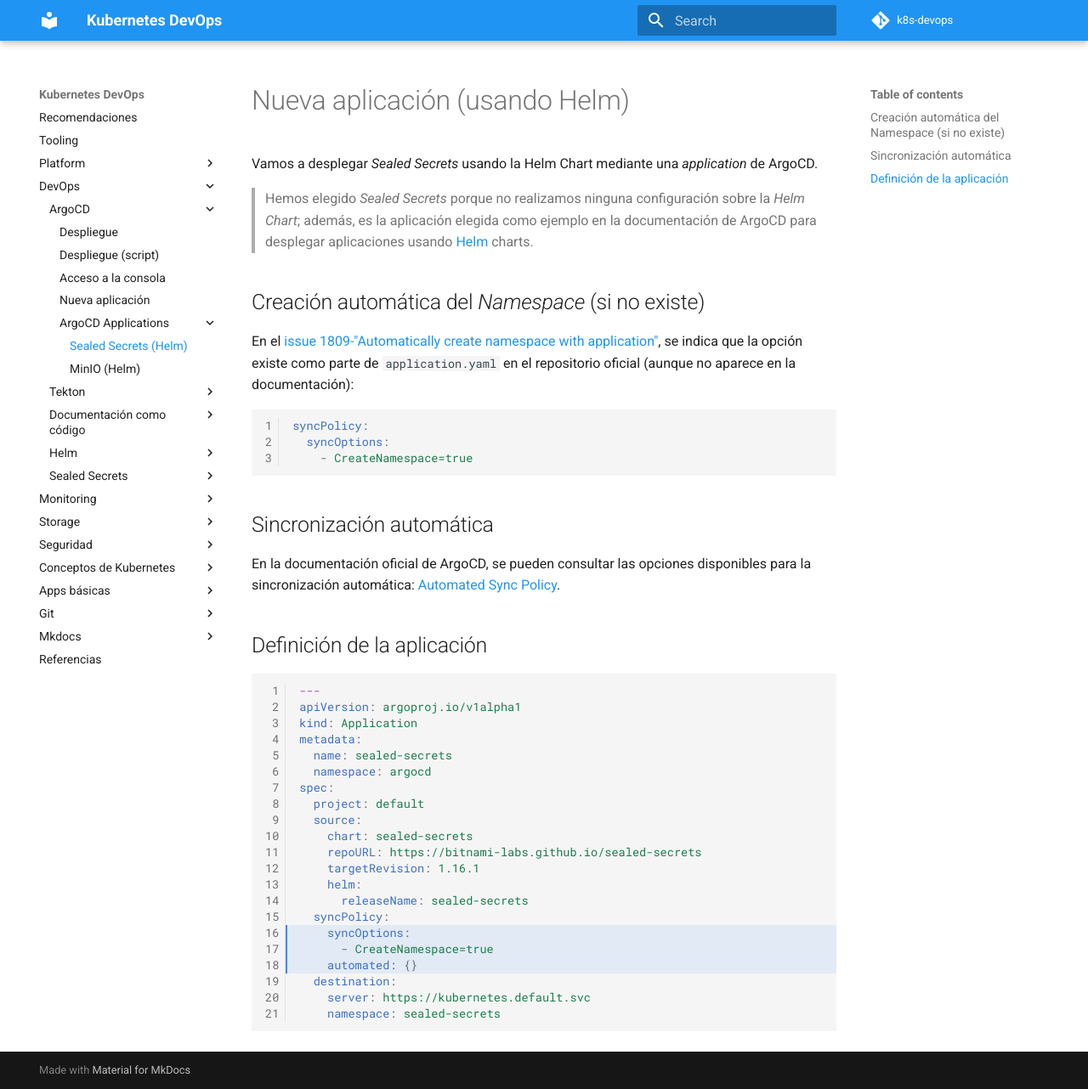
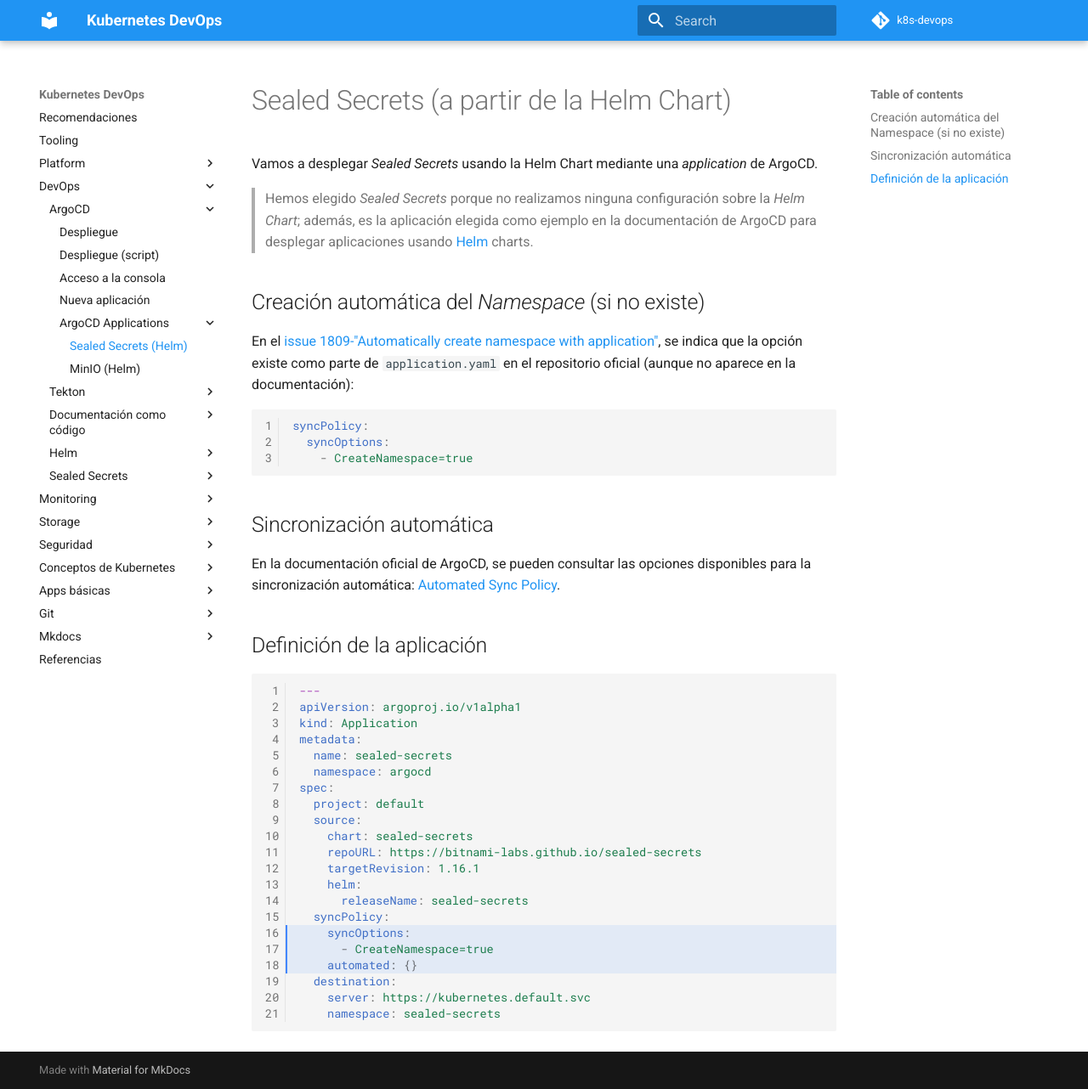
Before and after one commit to onthedock/k8s-devops, an MkDocs documentation site: the page built from docs/devops/argocd/apps/sealed-secrets.md, in a window 1280 px wide and 1282 px high. Shown: the whole window at 85% size. Built offline with MkDocs 1.6.1 and Material for MkDocs 9.7.7, drawn with Linux system fonts in a browser that asks for light colours; comment, search, counter and statistics services are not loaded.

Commit message:
Actualiza el título para reflejar que se trata de Sealed Secrets

```diff
--- a/docs/devops/argocd/apps/sealed-secrets.md
+++ b/docs/devops/argocd/apps/sealed-secrets.md
@@ -1,4 +1,4 @@
-# Nueva aplicación (usando Helm)
+# Sealed Secrets (a partir de la Helm Chart)
 
 Vamos a desplegar *Sealed Secrets* usando la Helm Chart mediante una *application* de ArgoCD.
 
```
